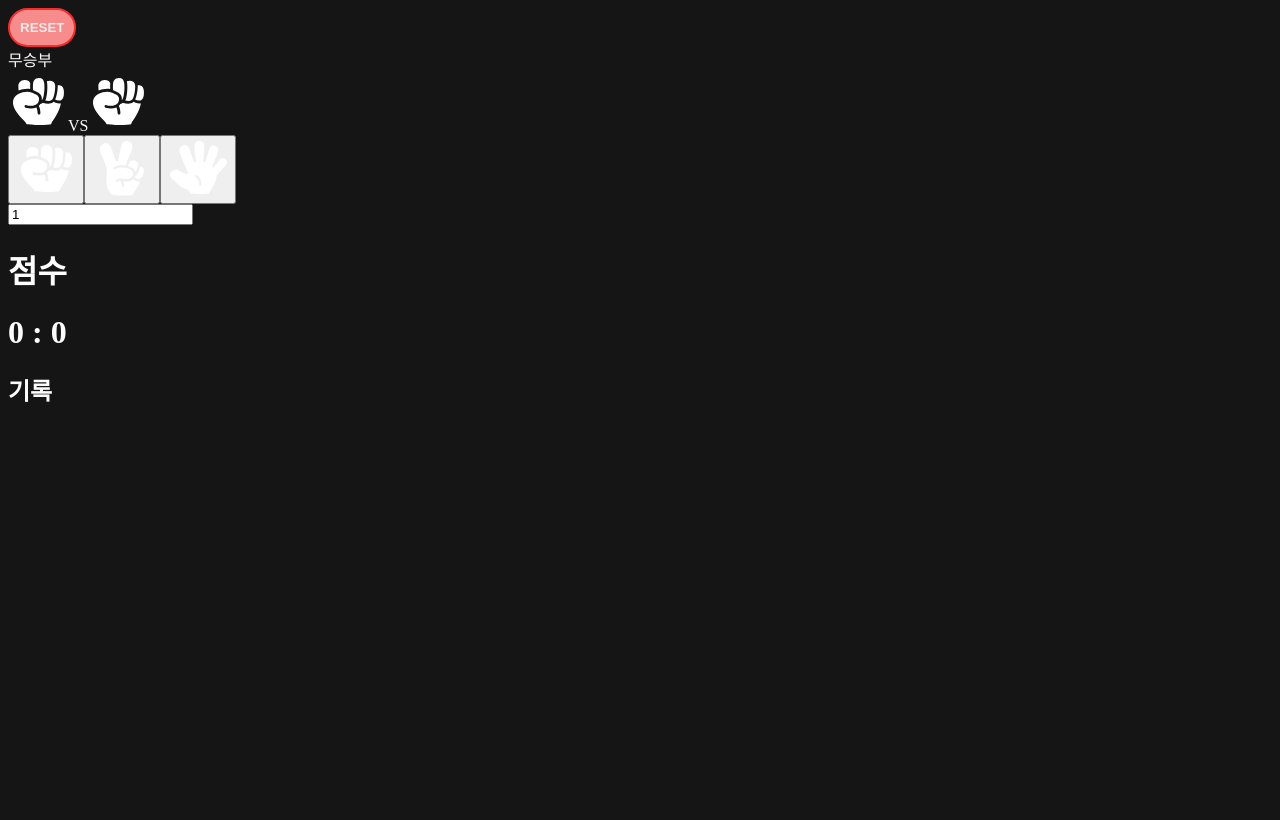
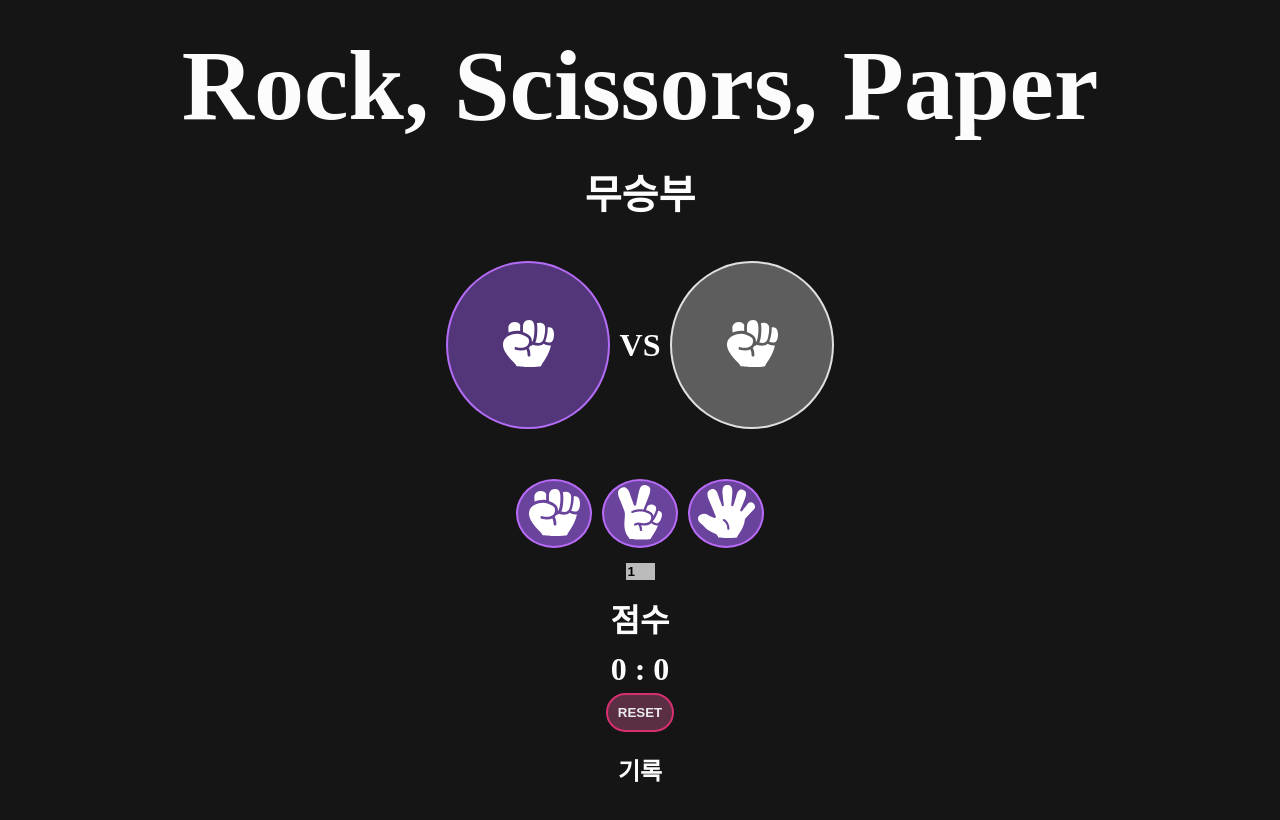
Before and after one commit to loonatiq/react_practice2, a React (Create React App) app: page / in a window 1280 px wide. Shown: the top 820 px of the page. Built offline with nearby package versions, Linux system fonts and the light colour scheme.

Commit message:
updateCss

```diff
--- a/public/index.html
+++ b/public/index.html
@@ -4,7 +4,7 @@
     <meta charset="utf-8" />
     <title>React App</title>
     <style>
-      body{
+      body {
         background-color: #161516;
         color: #fcfcfc;
       }
--- /dev/null
+++ b/src/App.css
@@ -0,0 +1,42 @@
+h1 {
+  margin: 5px;
+}
+
+.title {
+  font-size: 100px;
+  font-weight: bold;
+  margin: 20px;
+}
+
+.board {
+  display: flex;
+  flex-direction: column;
+  align-items: center;
+}
+
+.bettingBox {
+  background-color: #bbbbbb;
+  border: none;
+  font-weight: bold;
+  width: 25px;
+  margin: 10px;
+}
+
+.result {
+  margin-bottom: 40px;
+  font-size: 40px;
+  font-weight: bold;
+}
+
+.rspResult {
+  display: flex;
+  align-items: center;
+}
+
+.rspResult h1 {
+  margin: 10px;
+}
+
+.handBtn {
+  display: flex;
+}
--- a/src/App.js
+++ b/src/App.js
@@ -3,7 +3,8 @@ import HandIcon from "./HandIcon";
 import HandButton from './HandButton';
 import Button from './Button';
 import { compareHand, generateRandomHand } from './utils';
-
+import './App.css';
+import './HandIcon.css';
 
 const INIT_VALUE = 'rock';
 
@@ -54,27 +55,36 @@ function App() {
 
   return (
     <>
+    <div className='board'>
+    <div className='title'>Rock, Scissors, Paper</div>
+    <div className='result'>
+      {compareHand(hand,otherHand)}
+    </div>
+    <div className='rspResult'>
+      <div className = 'hand'>
+      <HandIcon value = {hand} />
+      </div>
+        <h1>VS</h1>
+      <div className = 'otherHand'>
+      <HandIcon value = {otherHand} />
+      </div>
+    </div>
+    <div className='handBtn'>
+    <HandButton value = "rock" onClick = {handleButtonClick}/>
+    <HandButton value = "scissors" onClick = {handleButtonClick}/>
+    <HandButton value = "paper" onClick = {handleButtonClick}/>
+    </div>
+    <div>
+    <input className='bettingBox' type="number" value={bet} onChange={handleBetChanger}></input>
+    </div>
+    <h1>점수</h1>
+    <h1>{score} : {otherScore}</h1>
     <div>
       <Button onClick={handleClearButton}>RESET</Button>
     </div>
-    <div>
-      {compareHand(hand,otherHand)}
-    </div>
-    <div>
-      <HandIcon value = {hand} />
-    VS
-      <HandIcon value = {otherHand} />
-    </div>
-    <HandButton value = "rock" onClick = {handleButtonClick}/>
-    <HandButton value = "scissors" onClick = {handleButtonClick}/>
-    <HandButton value = "paper" onClick = {handleButtonClick}/>
-    <div>
-    <input type="number" value={bet} onChange={handleBetChanger}></input>
-    </div>
-    <h1>점수</h1>
-    <h1>{score} : {otherScore}</h1>
     <h2>기록</h2>
     <h2>{gameHistory.join(', ')}</h2>
+    </div>
     </>
   );
 }
--- a/src/Button.css
+++ b/src/Button.css
@@ -1,8 +1,9 @@
 .Buttons {
   color: #ebebeb;
-  background-color: #f78c8c;
+  background-color: #68334cd7;
   font-weight: bold;
   border-radius: 20px;
-  border: solid 2px #f72d2d;
+  border: solid 2px #d63070;
   padding: 10px;
+  cursor: pointer;
 }
--- a/src/HandButton.css
+++ b/src/HandButton.css
@@ -1,3 +1,7 @@
 .HandButtons {
-  background-color: #87f3a7;
+  background-color: #6a439c;
+  border-radius: 50%;
+  border: solid 2px #b86bf7;
+  margin: 50px 5px 5px 5px;
+  cursor: pointer;
 }
--- a/src/HandButton.js
+++ b/src/HandButton.js
@@ -4,9 +4,7 @@ import './HandButton.css';
 function HandButton({ value, onClick }){
   const handleClick = () => onClick(value);
   return(
-  <button onClick = { handleClick }>
-    <HandIcon className = 'HandButtons' value = { value } />
-  </button>
+  <button className='HandButtons' onClick = { handleClick }><HandIcon value = { value } /></button>
   );
 }
 export default HandButton;
--- /dev/null
+++ b/src/HandIcon.css
@@ -0,0 +1,13 @@
+.rspResult .hand {
+  background-color: #53367a;
+  border: solid 2px #b36cf5;
+  padding: 50px;
+  border-radius: 50%;
+}
+
+.rspResult .otherHand {
+  background-color: #6b6b6bd7;
+  border: solid 2px #e0e0e0;
+  padding: 50px;
+  border-radius: 50%;
+}
```
Also changed, not shown: src/BettingBox.css (added), src/assets/rsp.jpg (added).
